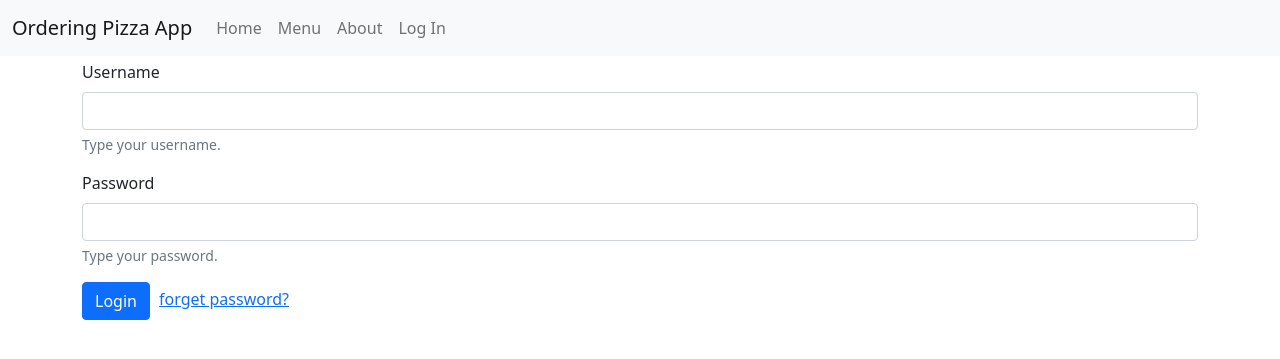
After one commit to Tomz899/OrderPizza, a Django app: page /login/ in a window 1280 px wide. The commit adds this page. Shown: the top 359 px of the page. Run offline with Django 3.2, Linux system fonts and the light colour scheme; some libraries are stand-ins or nearby versions.

Commit message:
Login, Logout user created

```diff
--- a/config/settings.py
+++ b/config/settings.py
@@ -146,3 +146,6 @@ CRISPY_ALLOWED_TEMPLATE_PACKS = "bootstrap5"
 # https://docs.djangoproject.com/en/3.2/ref/settings/#default-auto-field
 
 DEFAULT_AUTO_FIELD = "django.db.models.BigAutoField"
+
+LOGIN_REDIRECT_URL = "home"  # URL redirecting after a successful authentication
+LOGOUT_REDIRECT_URL = "login"
--- a/config/urls.py
+++ b/config/urls.py
@@ -30,7 +30,7 @@ urlpatterns = [
     path("menu/", PizzaMenuListView.as_view(), name="menu"),
     path("about/", About.as_view(), name="about"),
     path("pizza/<int:pk>/", PizzaDetailView.as_view(), name="pizza_detail"),
-    path("login", LoginView.as_view(), name="login"),
-    path("logout", LogoutView.as_view(), name="logout"),
+    path("login/", LoginView.as_view(), name="login"),
+    path("logout/", LogoutView.as_view(), name="logout"),
     path("admin/", admin.site.urls),
 ]
--- a/pizza/templates/index.html
+++ b/pizza/templates/index.html
@@ -58,7 +58,7 @@
               {% if request.user.is_authenticated %}
                 <li class="nav-item">
                   {# URL provided by django-allauth/account/urls.py #}
-                  <a class="nav-link" href="">My Profile</a>
+                  <a class="nav-link" href="">My Profile {{ request.user.username }}</a>
                 </li>
                 <li class="nav-item">
                   {# URL provided by django-allauth/account/urls.py #}
@@ -68,7 +68,7 @@
                 {% if ACCOUNT_ALLOW_REGISTRATION %}
               <li class="nav-item">
                 {# URL provided by django-allauth/account/urls.py #}
-                <a id="sign-up-link" class="nav-link" href=""></a>
+                <a id="sign-up-link" class="nav-link" href="">test1</a>
               </li>
               {% endif %}
                 <li class="nav-item">
--- /dev/null
+++ b/pizza/templates/login.html
@@ -0,0 +1,22 @@
+{% extends "index.html" %}
+{% load crispy_forms_tags %}
+
+{% block content %}
+<form method="POST">
+    {% csrf_token %}
+    <div class="mb-3">
+      <label for="username" class="form-label">Username</label>
+      <input type="text" class="form-control"  name="username" id="username" aria-describedby="userHelp">
+      <div id="userHelp" class="form-text">Type your username.</div>
+    </div>
+    <div class="mb-3">
+      <label for="password" class="form-label">Password</label>
+      <input type="password" class="form-control" name="password" id="password">
+      <div id="passHelp" class="form-text">Type your password.</div>
+    </div>
+    <div class="button">
+    <button type="submit" class="btn btn-primary">Login</button>
+    <span style="margin-left:5px;"><a href="#">forget password?</a></span>
+    </div>
+  </form>
+{% endblock %}
--- /dev/null
+++ b/pizza/templates/logout.html
@@ -0,0 +1,4 @@
+{% extends "index.html" %}
+{% block content %}
+Logged out
+{% endblock %}
```
